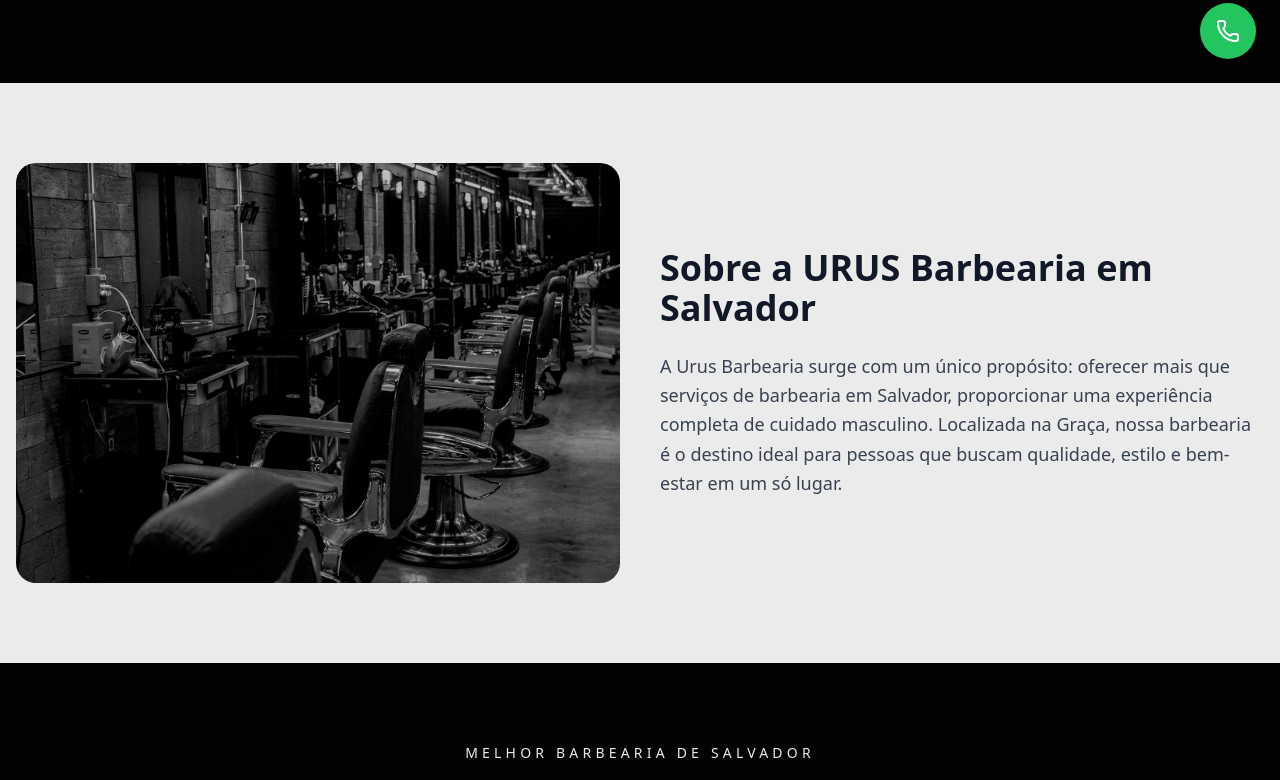
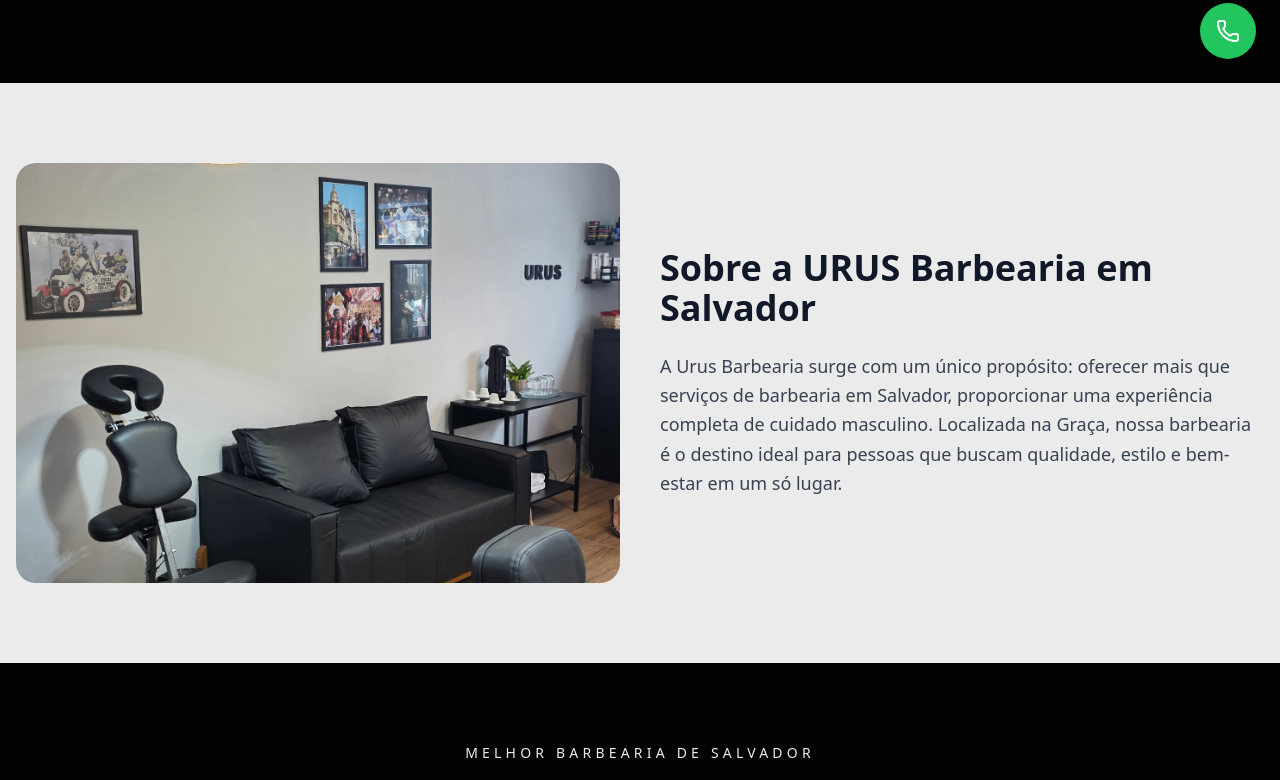
Before and after one commit to MatheusGeambastiane/urus, a Next.js app: page / in a window 1280 px wide. Shown: the part 717-1497 px from the top of the page. Built offline with nearby package versions, Linux system fonts and the light colour scheme.

Commit message:
Alterando foto do interior

```diff
--- a/components/sections/About.tsx
+++ b/components/sections/About.tsx
@@ -7,7 +7,7 @@
         <div className="grid gap-10 md:grid-cols-2 md:items-center">
           <div className="relative w-full h-72 sm:h-96 md:h-[420px]">
             <Image
-              src="/barbearia.png"
+              src="/urus_barbearia_espera.jpg"
               alt="Interior da URUS Barbearia"
               fill
               className="rounded-[20px] object-cover"
```
Also changed, not shown: public/urus_barbearia_espera.jpg (added).
